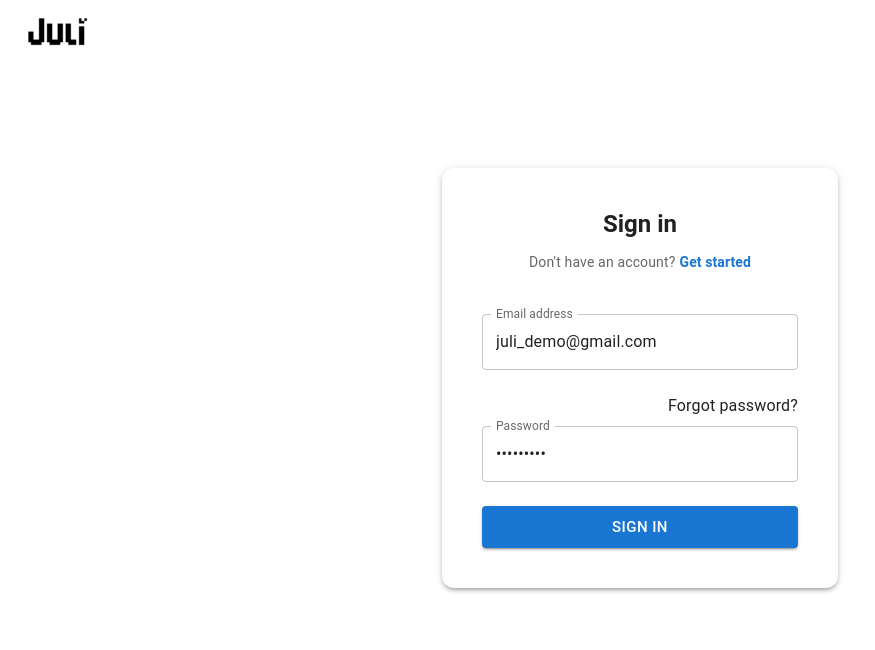
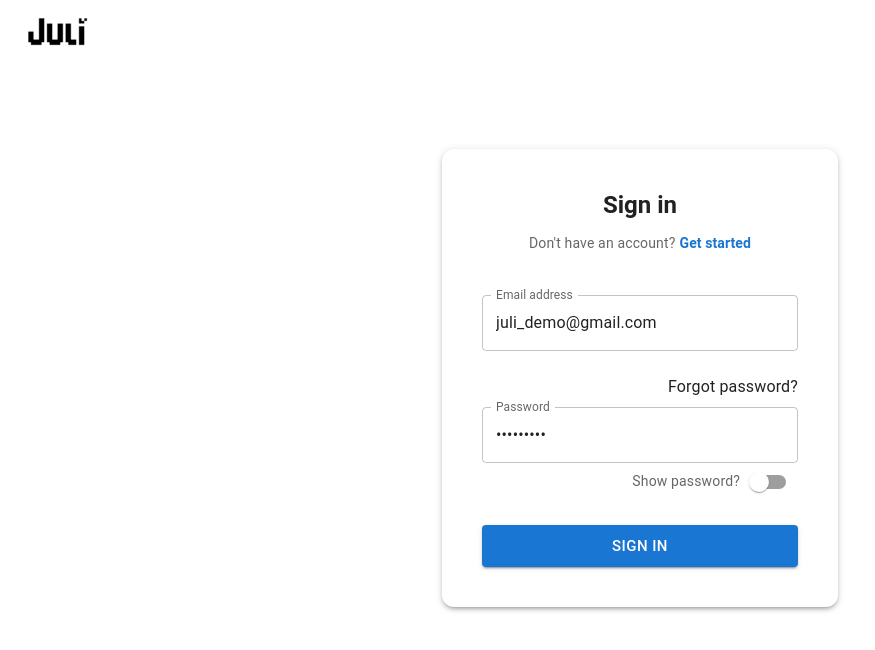
Before and after one commit to janseealves/juli-app, a React (Vite) app: page / in a window 1280 px wide. Shown: the top 650 px of the page, without its empty margins (0-875 px from the left). Built offline with nearby package versions, Linux system fonts and the light colour scheme.

Commit message:
feat: feature de exibição da senha

```diff
--- a/src/pages/Auth/SignInForm.jsx
+++ b/src/pages/Auth/SignInForm.jsx
@@ -1,7 +1,11 @@
 import React from 'react'
-import { Box, Button, InputAdornment, Link, SvgIcon, TextField, Typography } from '@mui/material'
+import { Box, Button, InputAdornment, Link, SvgIcon, Switch, TextField, Typography } from '@mui/material'
+import { useState } from 'react'
 
 const SignInForm = () => {
+
+    const [showPassword, setShowPassword] = useState(false);
+
     return (
         <>
             <Box
@@ -40,9 +44,15 @@ const SignInForm = () => {
                     name="password"
                     label="Password"
                     defaultValue="@demo1234"
-                    type="password"
-                    sx={{ mb: 3 }}
+                    type={showPassword ? "text" : "password"}
                 />
+                <Typography variant='body2' color='textSecondary' sx={{ mb: 3 }}>
+                    Show password?
+                    <Switch
+                        onChange={() => setShowPassword(!showPassword)}
+                    />
+                </Typography>
+
 
                 <Button
                     fullWidth
```
